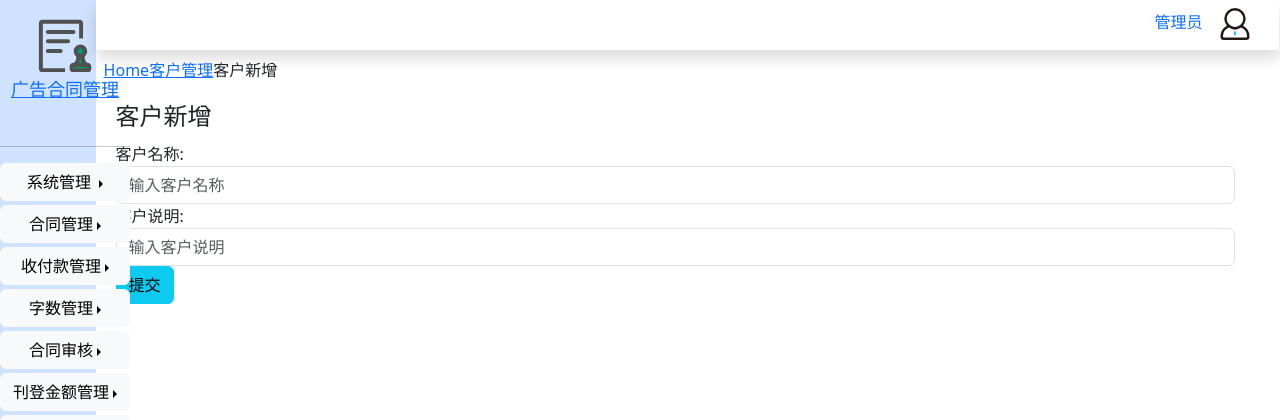
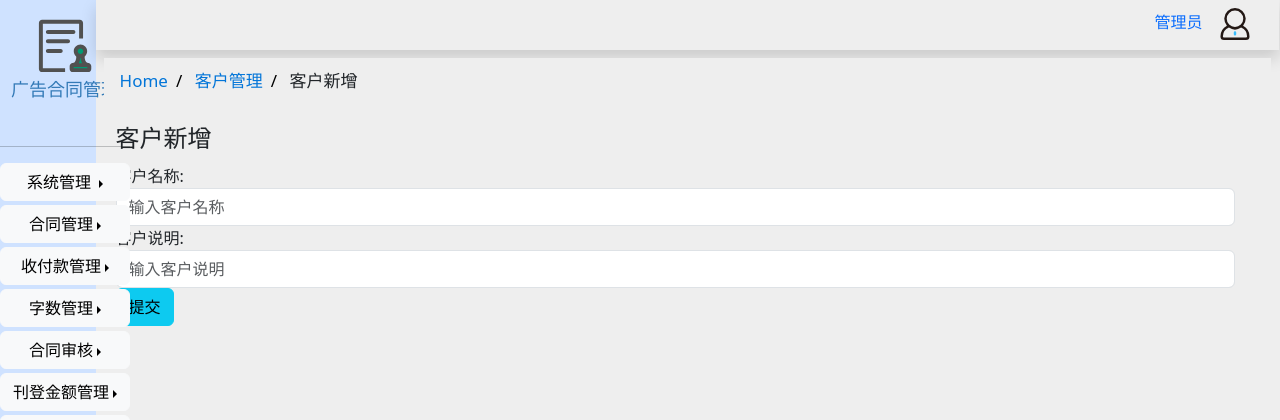
Before and after one commit to lyclqq/adv, a Flask app: template app/templates/contract/customer_create.html in a window 1280 px wide. Shown: the top 420 px of the page. Run offline with Flask 3, Linux system fonts and the light colour scheme; the template is opened without the code that fills it: values that come from a table or form of the project are taken from there, others are empty; parts of the project's set-up code (start-up, migrations or seed data) failed here and were passed over; some libraries are stand-ins or nearby versions.

Commit message:
客户管理

```diff
--- a/app/static/css/css.css
+++ b/app/static/css/css.css
@@ -72,3 +72,24 @@ div {
 .container .info{
     border-bottom:solid 1px #ccc;
 }
+
+ul.breadcrumb {
+    padding: 10px 16px;
+    list-style: none;
+    background-color: #eee;
+    font-size: 17px;
+}
+ul.breadcrumb li {display: inline;}
+ul.breadcrumb li+li:before {
+    padding: 8px;
+    color: black;
+    content: "/\00a0";
+}
+ul.breadcrumb li a {
+    color: #0275d8;
+    text-decoration: none;
+}
+ul.breadcrumb li a:hover {
+    color: #01447e;
+    text-decoration: underline;
+}
--- a/app/templates/base.html
+++ b/app/templates/base.html
@@ -5,6 +5,7 @@
     <meta http-equiv="X-UA-Compatible" content="IE=edge">
     <meta name="viewport" content="width=device-width, initial-scale=1, shrink-to-fit=no">
     <link href="{{ url_for('static',filename='bootstrap-5.3.2-dist/css/bootstrap.min.css') }}" rel="stylesheet">
+    <link href="{{ url_for('static',filename='/css/css.css') }}" rel="stylesheet">
     <script src="{{ url_for('static',filename='bootstrap-5.3.2-dist/js/bootstrap.bundle.min.js') }}"></script>
     <script src="{{ url_for('static',filename='js/axios.min.js') }}"></script>
     <script src="{{ url_for('static',filename='js/jquery-3.7.1.min.js') }}"></script>
--- a/app/templates/contract/customer_create.html
+++ b/app/templates/contract/customer_create.html
@@ -1,10 +1,10 @@
 {% extends '/base.html' %}
 {% block content %}
-<ol class="breadcrumb top_row">
+<ul class="breadcrumb top_row">
     <li><a href="{{ url_for('index') }}">Home</a></li>
     <li><a href="{{ url_for('contract_admin.customer_admin') }}">客户管理</a></li>
     <li class="active">客户新增</li>
-</ol>
+</ul>
 
     <div class="row">
         <div class="col-md-12">
```
